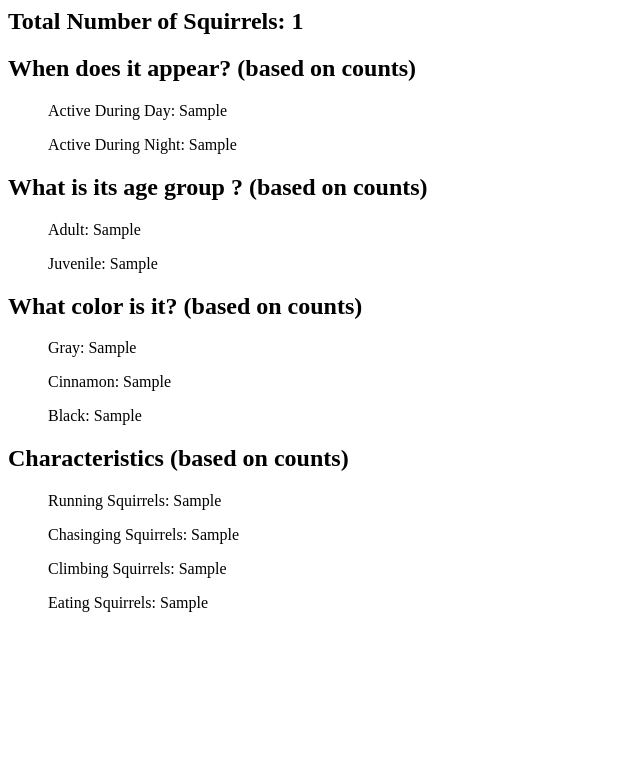
After one commit to sherrygithub27/squirrel, a Django app: template squirrel/templates/squirrel/stats.html in a window 1280 px wide. The commit adds this page. Shown: the top 783 px of the page, without its empty margins (0-640 px from the left). Run offline with Django 3.2, Linux system fonts and the light colour scheme; the template is opened without the code that fills it: most values are stand-ins (such as "Sample title", 1, 10 or a date in 2020).

Commit message:
add stats and fix map problem

```diff
--- a/squirrel/templates/squirrel/map.html
+++ b/squirrel/templates/squirrel/map.html
@@ -49,8 +49,8 @@
         <!-- L.Icon.Default.prototype.options.iconAnchor = [0, 0]; -->
         <!-- L.Icon.Default.prototype.options.shadowSize = 15; -->
         <!-- L.Icon.Default.prototype.options.shadowAnchor = [0, 0]; -->
-        {% for sighting in s %}
-          var point_lat_lon = [{{ sighting.y }}, {{ sighting.x }}];
+        {% for sighting in s_t %}
+          var point_lat_lon = [{{ sighting.Latitude }}, {{ sighting.Longitude }}];
           var marker = L.marker(point_lat_lon).addTo(map);
         {% endfor %}
     </script>
--- /dev/null
+++ b/squirrel/templates/squirrel/stats.html
@@ -0,0 +1,28 @@
+<!doctype>
+<html>
+	<head>
+		 <title> General Stats about The Squirrel Sightings </title>
+	</head>
+    <body>
+		<p>
+			<h2>Total Number of Squirrels: {{ total_counts }} </h2>
+		</p>
+		<p>
+			<h2>When does it appear? (based on counts) </h2>
+				<ul>Active During Day: {{ AM_counts }} </ul>
+				<ul>Active During Night: {{ PM_counts }} </ul>
+			<h2>What is its age group ? (based on counts) </h2>
+				<ul>Adult: {{ adult_counts }} </ul>
+				<ul>Juvenile: {{ juvenile_counts }} </ul>
+			<h2>What color is it? (based on counts) </h2>
+				<ul>Gray: {{ gray_counts }} </ul>
+				<ul>Cinnamon: {{ cinnamon_counts }} </ul>
+				<ul>Black: {{ black_counts }}</ul>
+			<h2>Characteristics (based on counts) </h2>
+				<ul>Running Squirrels: {{ running_counts }} </ul>
+				<ul>Chasinging Squirrels: {{ chasing_counts }} </ul>
+				<ul>Climbing Squirrels: {{ climbing_counts }} </ul>
+				<ul>Eating Squirrels: {{ eating_counts }} </ul>
+		</p>
+	</body>
+</html>
--- a/squirrel/urls.py
+++ b/squirrel/urls.py
@@ -6,6 +6,7 @@ urlpatterns = [
         path('map/', views.map, name='map'),
         path('sightings/', views.sightings, name='sightings'),
         path('sightings/add/',views.add,name='add'),
+        path('sightings/stats/', views.stats, name='stats'),
         path('sightings/<unique_squirrel_id>/',views.update,name='update'),
 
 ]
```
Also changed, not shown: squirrel/views.py (+31 -1 lines).
